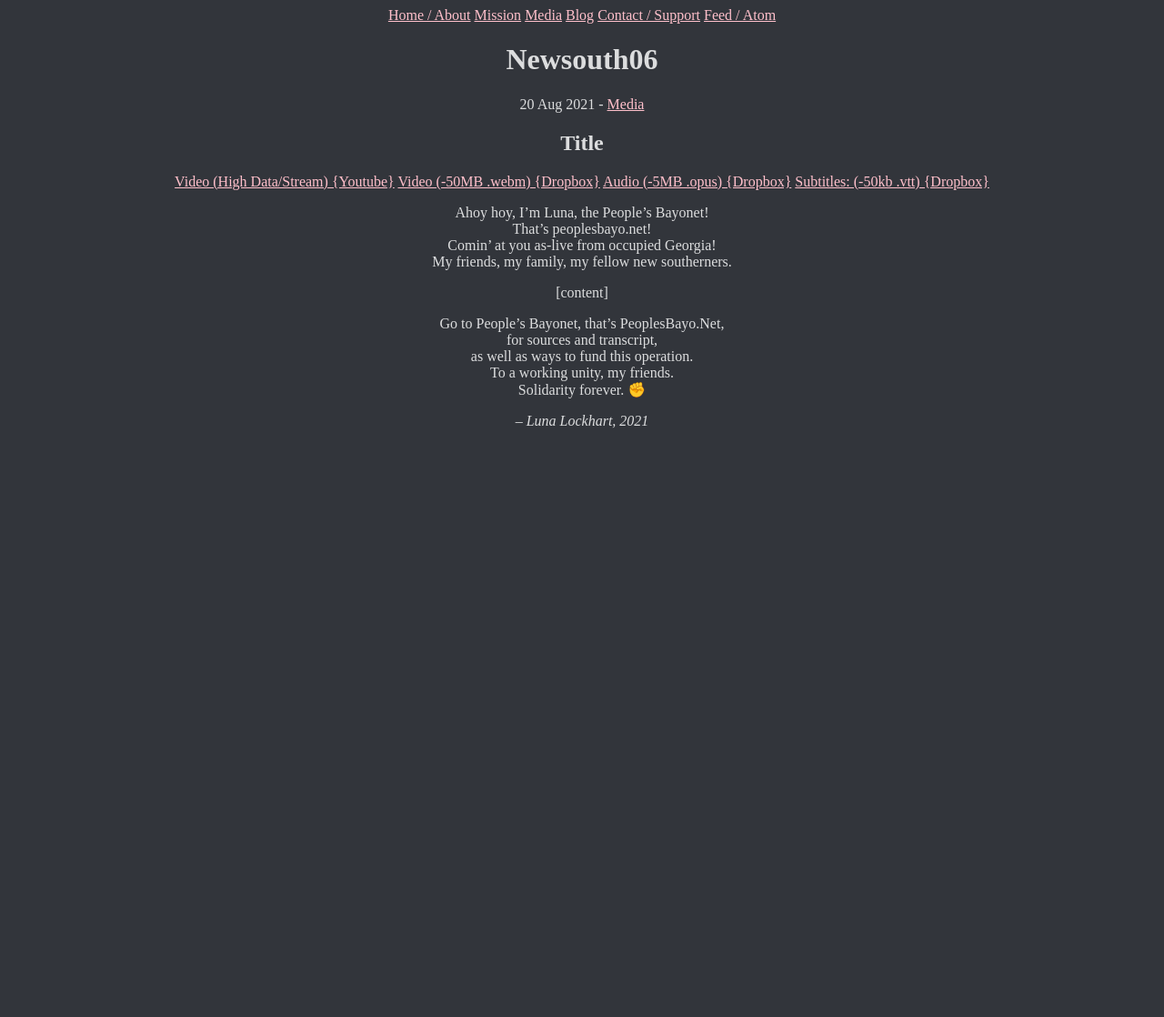
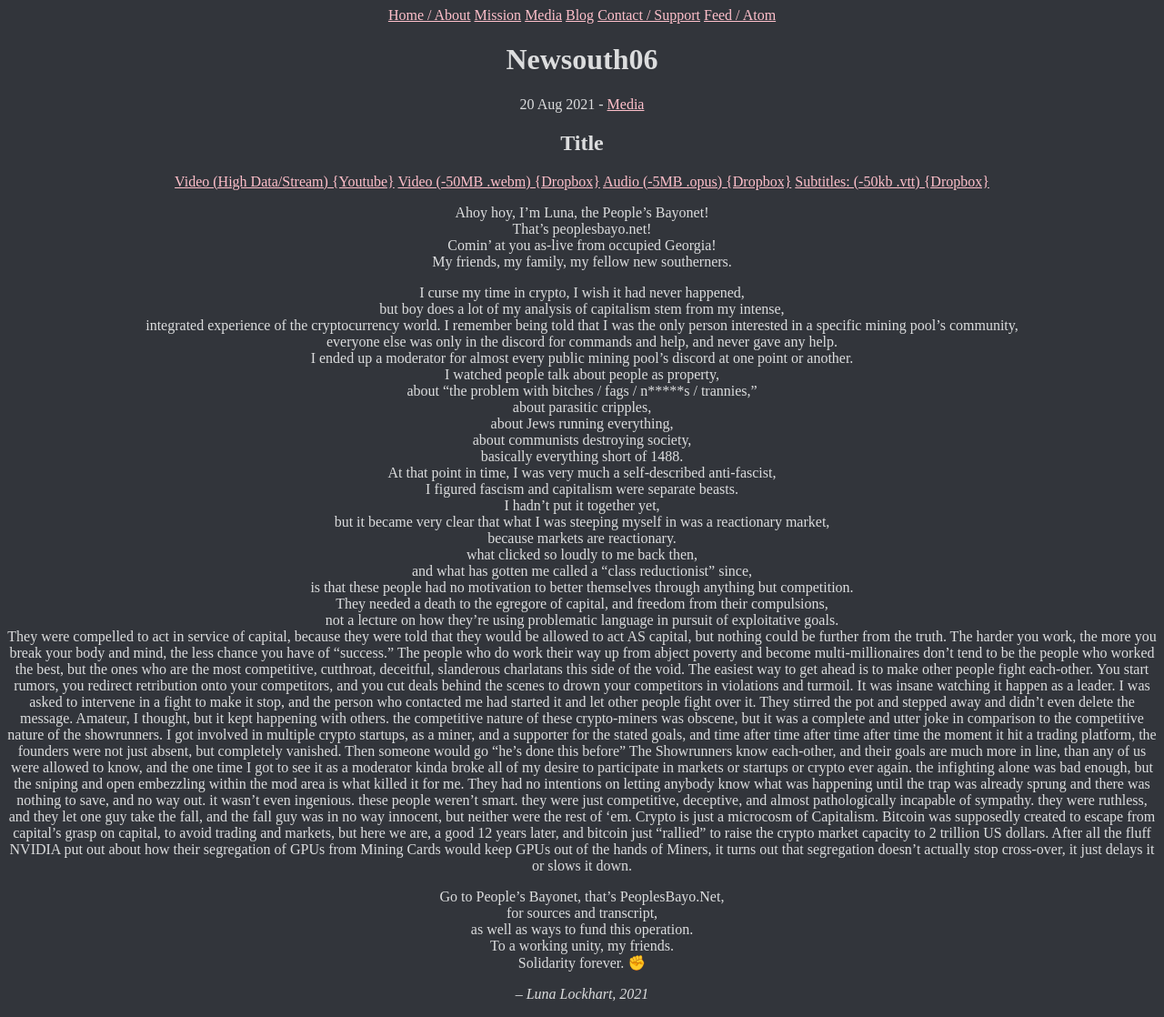
Before and after one commit to madcountess/lockhartblog, a Jekyll site: the page built from _posts/media/2021-08-16-newsouth06.md, in a window 1280 px wide. Shown: the whole page at 91% size. Built offline with Jekyll 4.4.1, drawn with Linux system fonts in a browser that asks for light colours; a file with an impossible date is left out; before the commit the page ends 900 px from its top, so only the background shows below that.

Commit message:
let's just roll with it, I'm moving anyway

```diff
--- a/_posts/media/2021-08-16-newsouth06.md
+++ b/_posts/media/2021-08-16-newsouth06.md
@@ -15,7 +15,49 @@ That's peoplesbayo.net!
 Comin' at you as-live from occupied Georgia!
 My friends, my family, my fellow new southerners.
 
-[content]
+I curse my time in crypto, I wish it had never happened,
+but boy does a lot of my analysis of capitalism stem from my intense,
+integrated experience of the cryptocurrency world.
+I remember being told that I was the only person interested in a specific mining pool's community,
+everyone else was only in the discord for commands and help, and never gave any help.
+I ended up a moderator for almost every public mining pool's discord at one point or another.
+I watched people talk about people as property,
+about "the problem with bitches / fags / n*****s / trannies,"
+about parasitic cripples,
+about Jews running everything,
+about communists destroying society,
+basically everything short of 1488.
+At that point in time, I was very much a self-described anti-fascist,
+I figured fascism and capitalism were separate beasts.
+I hadn't put it together yet,
+but it became very clear that what I was steeping myself in was a reactionary market,
+because markets are reactionary.
+what clicked so loudly to me back then,
+and what has gotten me called a "class reductionist" since,
+is that these people had no motivation to better themselves through anything but competition.
+They needed a death to the egregore of capital, and freedom from their compulsions,
+not a lecture on how they're using problematic language in pursuit of exploitative goals.
+They were compelled to act in service of capital, because they were told that they would be allowed to act AS capital, but nothing could be further from the truth.
+The harder you work, the more you break your body and mind, the less chance you have of "success."
+The people who do work their way up from abject poverty and become multi-millionaires don't tend to be the people who worked the best, but the ones who are the most competitive, cutthroat, deceitful, slanderous charlatans this side of the void.
+The easiest way to get ahead is to make other people fight each-other. You start rumors, you redirect retribution onto your competitors, and you cut deals behind the scenes to drown your competitors in violations and turmoil.
+It was insane watching it happen as a leader.
+I was asked to intervene in a fight to make it stop, and the person who contacted me had started it and let other people fight over it.
+They stirred the pot and stepped away and didn't even delete the message.
+Amateur, I thought, but it kept happening with others.
+the competitive nature of these crypto-miners was obscene, but it was a complete and utter joke in comparison to the competitive nature of the showrunners.
+I got involved in multiple crypto startups, as a miner, and a supporter for the stated goals, and time after time after time after time the moment it hit a trading platform, the founders were not just absent, but completely vanished.
+Then someone would go "he's done this before"
+The Showrunners know each-other, and their goals are much more in line, than any of us were allowed to know, and the one time I got to see it as a moderator kinda broke all of my desire to participate in markets or startups or crypto ever again.
+the infighting alone was bad enough, but the sniping and open embezzling within the mod area is what killed it for me.
+They had no intentions on letting anybody know what was happening until the trap was already sprung and there was nothing to save, and no way out.
+it wasn't even ingenious.
+these people weren't smart.
+they were just competitive, deceptive, and almost pathologically incapable of sympathy.
+they were ruthless, and they let one guy take the fall, and the fall guy was in no way innocent, but neither were the rest of 'em.
+Crypto is just a microcosm of Capitalism.
+Bitcoin was supposedly created to escape from capital's grasp on capital, to avoid trading and markets, but here we are, a good 12 years later, and bitcoin just "rallied" to raise the crypto market capacity to 2 trillion US dollars.
+After all the fluff NVIDIA put out about how their segregation of GPUs from Mining Cards would keep GPUs out of the hands of Miners, it turns out that segregation doesn't actually stop cross-over, it just delays it or slows it down.
 
 Go to People's Bayonet, that's PeoplesBayo.Net,
 for sources and transcript,
```
Also changed, not shown: WIP/postz/2020-11-25-radicalization.md (+1 -1 lines), _posts/media/2021-08-18-newsouth06.md (added, +58 -0 lines).
